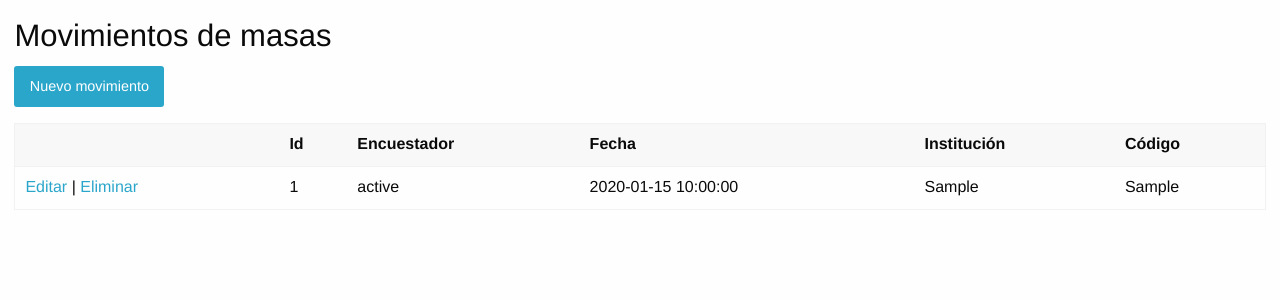
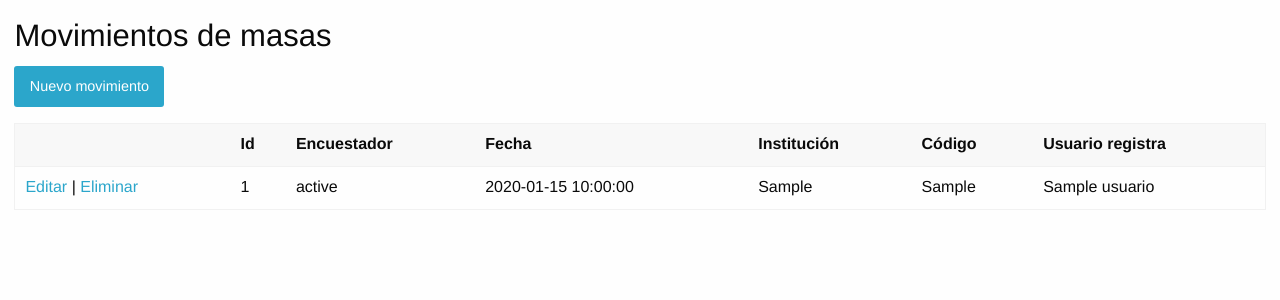
Before and after one commit to spvelez/Movimientos-masa, a Flask app: page /movimientos in a window 1280 px wide. Shown: the part 56-356 px from the top of the page. Run offline with Flask 2, Linux system fonts and the light colour scheme; the visitor is signed in with stand-in values (Sample User, id 1); tables that the repository leaves empty hold one stand-in row (values such as "Sample post"); some libraries are stand-ins or nearby versions.

Commit message:
Guardar usuario que registra el movimiento

```diff
--- a/masas/controllers/movimientos.py
+++ b/masas/controllers/movimientos.py
@@ -46,6 +46,8 @@ def create():
 
         form.populate_obj(mov)
 
+        mov.usuario_id = session['user_id']
+
         db_session.add(mov)
         db_session.commit()
 
--- a/masas/models/movimiento.py
+++ b/masas/models/movimiento.py
@@ -14,6 +14,10 @@ class Movimiento(DbModel):
     fecha = Column(DateTime)
     institucion = Column(String(128))
     codigo = Column(String(128))
+
+    usuario_id = Column(Integer, ForeignKey('usuarios.id'))
+
+    usuario = relationship('User')
 
     localizacion = relationship('Localizacion', uselist=False)
     actividad = relationship('Actividad', uselist=False)
@@ -331,7 +335,7 @@ class EfectoSecundario(DbModel):
 
     id = Column(Integer, primary_key=True)
 
-    tipo = Column(String(2))
+    tipo = Column(String(3))
     longitud_presa = Column(Float())
     altura = Column(Float())
     ancho = Column(Float())
--- a/masas/templates/movimientos/index.html
+++ b/masas/templates/movimientos/index.html
@@ -17,6 +17,7 @@
                     <th>Fecha</th>
                     <th>Institución</th>
                     <th>Código</th>
+                    <th>Usuario registra</th>
                 </tr>
             </thead>
             <tbody>
@@ -33,6 +34,7 @@
                         <td>{{ mov.fecha }}</td>
                         <td>{{ mov.institucion }}</td>
                         <td>{{ mov.codigo }}</td>
+                        <td>{{ mov.usuario.name }}</td>
                     </tr>
                 {% endfor %}
             </tbody>
```
Also changed, not shown: masas/forms.py (+5 -4 lines).
